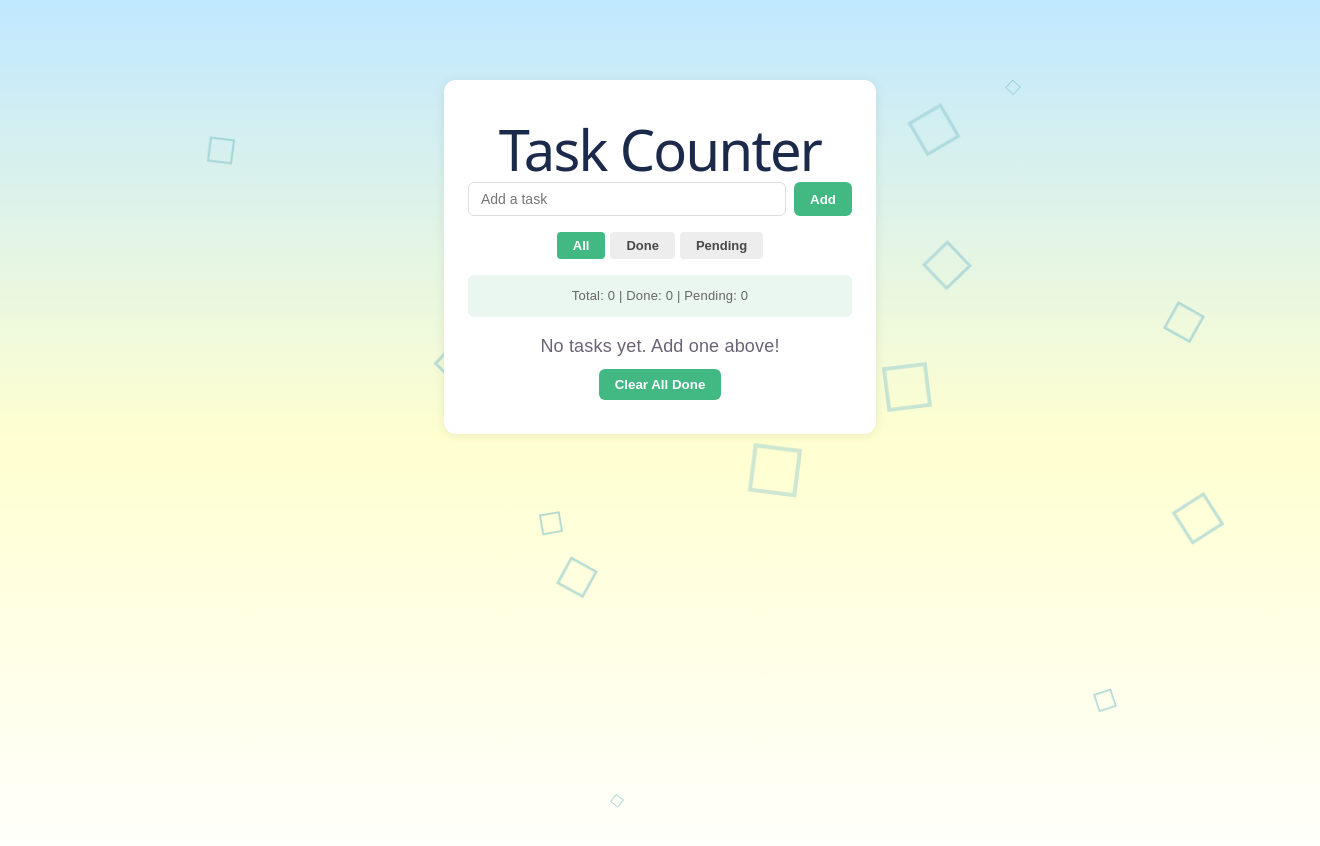
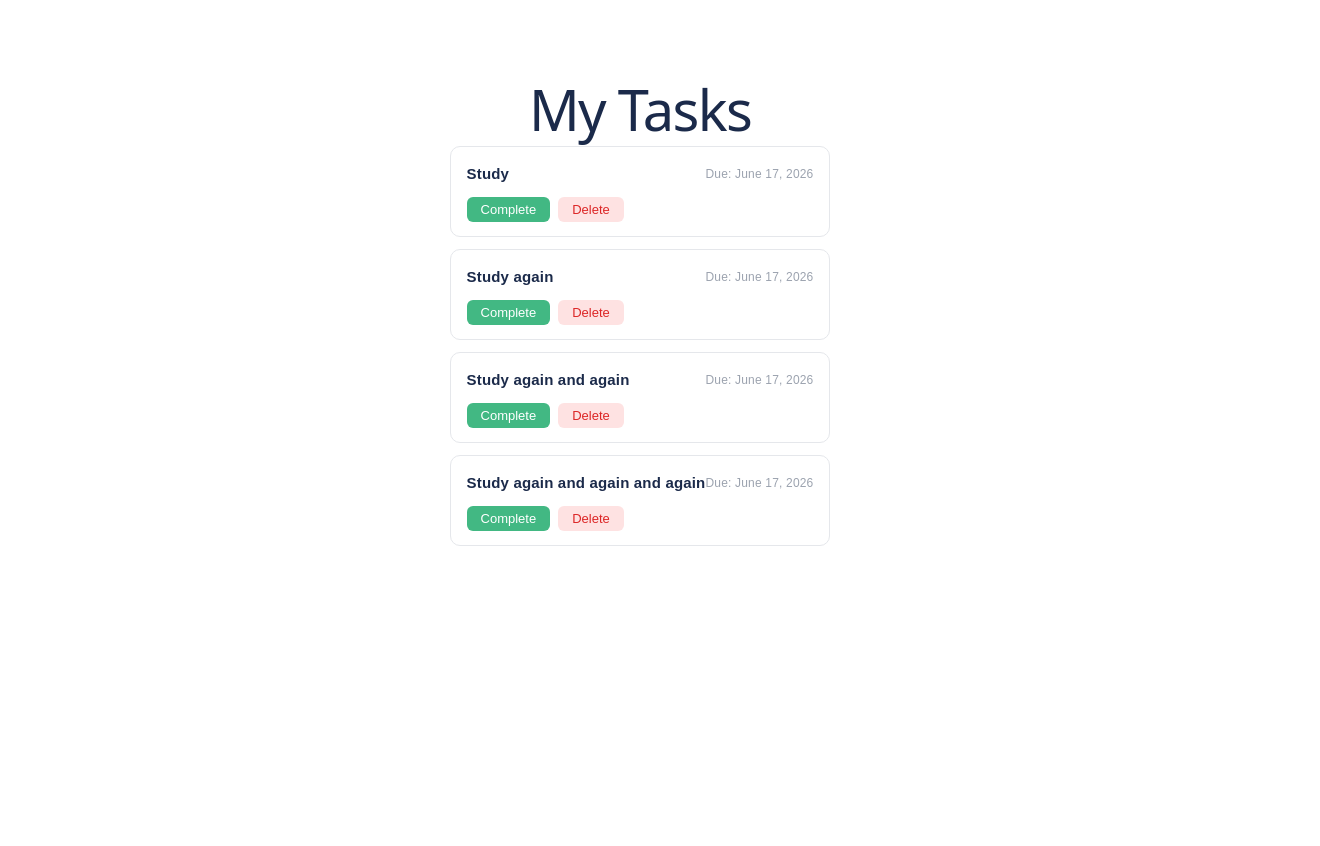
Before and after one commit to erennuevo/nuevo-liberenea-frontend, a Vue app: page / in a window 1280 px wide. Shown: the top 846 px of the page, 1320 px wide, since content can reach past the window. After the commit the page ends 800 px from the top, so only its background shows below. Built offline with nearby package versions, Linux system fonts and the light colour scheme.

Commit message:
Initial task 2

```diff
--- a/package.json
+++ b/package.json
@@ -15,8 +15,12 @@
     "@types/node": "^24.12.3",
     "@vitejs/plugin-vue": "^6.0.6",
     "@vue/tsconfig": "^0.9.1",
+    "eslint": "^8.57.1",
+    "prettier": "^3.8.4",
+    "prettier-eslint": "^16.4.2",
     "typescript": "~6.0.2",
     "vite": "^8.0.12",
+    "vue-eslint-parser": "^8.3.0",
     "vue-tsc": "^3.2.8"
   }
 }
--- a/src/App.vue
+++ b/src/App.vue
@@ -1,7 +1,7 @@
 <script setup lang="ts">
-import Task1 from './pages/Task1.vue'
+import Task2 from "./views/Task2.vue";
 </script>
 
 <template>
-  <Task1 />
+  <Task2 />
 </template>
--- /dev/null
+++ b/src/components/TaskCard.vue
@@ -0,0 +1,166 @@
+<!--
+=============================================================
+  DAY 2 ASSIGNMENT — Reusable TaskCard Component
+  Topic: Props, Emits, Slots, Component Lifecycle
+  Files: TaskCard.vue (child)  +  TaskListView.vue (parent)
+  Time: 60 minutes
+=============================================================
+
+OBJECTIVE
+---------
+Build a reusable TaskCard child component that accepts data as props
+and communicates back to the parent via custom events (emits). The
+parent renders a list of TaskCards and handles all state changes.
+
+WHAT TO BUILD — TaskCard.vue (this file)
+-----------------------------------------
+  1. Accept a "task" prop: { id, name, done, dueDate }
+  2. Display the task name and dueDate (via a named slot "meta")
+  3. Emit "complete" event (payload: task.id) when Complete/Undo clicked
+  4. Emit "delete" event (payload: task.id) when Delete clicked
+  5. Show "Complete" when task.done is false, "Undo" when true
+  6. Apply a visual style change when task.done is true
+
+WHAT TO BUILD — TaskListView.vue (see that file)
+-------------------------------------------------
+  1. Hold a tasks ref array with at least 3 sample tasks
+  2. Render a TaskCard for each task using v-for
+  3. Handle @complete → toggle that task's done property
+  4. Handle @delete → remove that task from the array
+  5. Fill the "meta" named slot with the due date
+
+REQUIREMENTS (Acceptance Criteria)
+------------------------------------
+  [x] TaskCard uses defineProps({ task: Object })
+  [x] TaskCard uses defineEmits(['complete', 'delete'])
+  [x] TaskCard has <slot name="meta" /> for optional metadata
+  [x] Parent passes :task="task" and listens @complete @delete
+  [x] Parent fills the slot with <template #meta>...</template>
+  [x] Data flows DOWN (props) and events flow UP (emits)
+  [x] Parent owns the state — TaskCard never mutates props directly
+
+EXTENSION (if you finish early)
+---------------------------------
+  - Add a priority badge prop (low/medium/high) with colour coding
+  - Add an edit mode: clicking the task name turns it into an input
+  - Emit an "update" event when the edited name is saved
+
+HINTS (read only if stuck)
+---------------------------
+  Hint 1: const props = defineProps({ task: { type: Object, required: true } })
+  Hint 2: const emit = defineEmits(['complete', 'delete'])
+  Hint 3: @click="emit('complete', props.task.id)"
+  Hint 4: In the parent — @complete="handleComplete"
+           function handleComplete(id) { find task by id, toggle done }
+  Hint 5: Named slot in child  → <slot name="meta" />
+           Fill in parent      → <template #meta>Due: {{ task.dueDate }}</template>
+  Hint 6: NEVER do this inside TaskCard: props.task.done = !props.task.done
+           That mutates a prop directly — Vue will warn you. Emit instead.
+=============================================================
+-->
+
+<!-- ─── TaskCard.vue ─── -->
+<script setup>
+// TODO 1: import defineProps and defineEmits (they are compiler macros — no import needed
+//          but you DO need to call them)
+import { defineProps, defineEmits } from "vue";
+
+// TODO 2: Define the task prop with type Object, required: true
+// const props = defineProps({ ... })
+const props = defineProps({
+  task: {
+    id: Date.now(),
+    name: String,
+    done: Boolean,
+    dueDate: String,
+  },
+});
+
+// TODO 3: Define emits for 'complete' and 'delete'
+// const emit = defineEmits([...])
+const emit = defineEmits(["complete", "delete"]);
+</script>
+
+<template>
+  <!-- TODO 4: Wrap everything in a div with class "task-card"
+               Add :class="{ completed: task.done }" to the wrapper div -->
+  <div class="task-card" :class="{ completed: task.done }">
+    <div class="task-header">
+      <!-- TODO 5: Display the task name -->
+      <span class="name">{{ task.name }}</span>
+
+      <!-- TODO 6: Add the named slot for metadata -->
+      <!-- <slot name="meta" /> -->
+      <div class="meta">
+        <slot name="meta" />
+      </div>
+    </div>
+
+    <div class="task-actions">
+      <!-- TODO 7: Add Complete/Undo button — text changes based on task.done -->
+      <!--         @click should emit 'complete' with task.id as payload -->
+
+      <button class="btn-complete" @click="emit('complete', props.task.id)">
+        {{ task.done ? "Undo" : "Complete" }}
+      </button>
+
+      <!-- TODO 8: Add Delete button — emits 'delete' with task.id -->
+      <button class="btn-delete" @click="emit('delete', props.task.id)">
+        Delete
+      </button>
+    </div>
+  </div>
+</template>
+
+<style scoped>
+.task-card {
+  background: white;
+  border: 1px solid #e5e7eb;
+  border-radius: 10px;
+  padding: 14px 16px;
+  margin-bottom: 12px;
+  transition: all 0.2s;
+}
+.task-card.completed {
+  background: #f0fdf4;
+  border-color: #86efac;
+  opacity: 0.8;
+}
+.task-header {
+  display: flex;
+  justify-content: space-between;
+  align-items: center;
+  margin-bottom: 10px;
+}
+.task-header span.name {
+  font-weight: 600;
+  font-size: 15px;
+  color: #1b2a4a;
+}
+.task-header .meta {
+  font-size: 12px;
+  color: #9ca3af;
+}
+.task-actions {
+  display: flex;
+  gap: 8px;
+}
+.btn-complete {
+  padding: 5px 14px;
+  background: #42b883;
+  color: white;
+  border: none;
+  border-radius: 6px;
+  cursor: pointer;
+  font-size: 13px;
+}
+.btn-delete {
+  padding: 5px 14px;
+  background: #fee2e2;
+  color: #dc2626;
+  border: none;
+  border-radius: 6px;
+  cursor: pointer;
+  font-size: 13px;
+}
+</style>
--- a/src/pages/Task1.vue
+++ b/src/views/Task1.vue
@@ -59,18 +59,22 @@ FILE STRUCTURE (this is a single-file component)
 -->
 
 <script setup>
-import { ref, computed } from 'vue'
+import { ref, computed } from "vue";
 
 // [x] TODO 1: Create a ref for the text input value (initial value: '')
-const newTaskName = ref('')
+const newTaskName = ref("");
 
 // [x] TODO 2: Create a ref for the tasks array (initial value: [])
-const tasks = ref([])
+const tasks = ref([]);
 
 // [x] TODO 3: Create computed() values for total, done, and pending counts
-const totalCount  = computed(() => tasks.value.length)
-const doneCount   = computed(() => tasks.value.filter(task => task.done === true).length)
-const pendingCount = computed(() => tasks.value.filter(task => task.done === false).length)
+const totalCount = computed(() => tasks.value.length);
+const doneCount = computed(
+  () => tasks.value.filter((task) => task.done === true).length,
+);
+const pendingCount = computed(
+  () => tasks.value.filter((task) => task.done === false).length,
+);
 
 // [x] TODO 4: Write the addTask() function
 // - Prevent empty tasks
@@ -79,77 +83,72 @@ const pendingCount = computed(() => tasks.value.filter(task => task.done === fal
 // + Added priority
 function addTask() {
   if (newTaskName.value.trim().length === 0) {
-    window.alert("Please enter a valid task.")
-    return
+    window.alert("Please enter a valid task.");
+    return;
   }
-  tasks.value.push(
-    {
+  tasks.value.push({
     id: Date.now(),
     name: newTaskName.value,
     done: false,
-				priority: newPriority.value
-    }
-  )
-  newTaskName.value = ''
+    priority: newPriority.value,
+  });
+  newTaskName.value = "";
 }
 
 // [x] TODO 5: Write toggleTask(id) — flip task.done for the matching task
 function toggleTask(id) {
-  const task = tasks.value.find(task => task.id === id)
-  task.done = !task.done
+  const task = tasks.value.find((task) => task.id === id);
+  task.done = !task.done;
 }
 
 // [x] TODO 6: Write removeTask(id) — filter out the task with this id
 function removeTask(id) {
-  tasks.value = tasks.value.filter(task => task.id !== id)
+  tasks.value = tasks.value.filter((task) => task.id !== id);
 }
 
 // BONUS 1: Filter completed and pending tasks
 // Ref for filter
-const filter = ref('all')
+const filter = ref("all");
 
 // Helper function to change current filter
 function setFilter(inputFilter) {
-	filter.value = inputFilter
+  filter.value = inputFilter;
 }
 
 // Return a filtered list based on currently selected filter
 const filteredTasks = computed(() => {
-	if (filter.value === 'all') {
-		return tasks.value
+  if (filter.value === "all") {
+    return tasks.value;
+  } else if (filter.value === "done") {
+    return tasks.value.filter((task) => task.done === true);
+  } else if (filter.value === "pending") {
+    return tasks.value.filter((task) => task.done === false);
   }
-	else if (filter.value === 'done') {
-		return tasks.value.filter(task => task.done === true)
-	}
-	else if (filter.value === 'pending') {
-		return tasks.value.filter(task => task.done === false)
-	}
-})
+});
 
 // BONUS 2: Clear all done tasks
 // Filter out the task list to include only unfinished tasks
 function clearDone() {
-	tasks.value = tasks.value.filter(task => task.done === false)
+  tasks.value = tasks.value.filter((task) => task.done === false);
 }
 
 // BONUS 3: Ref for priority level
-const newPriority = ref('Low')
+const newPriority = ref("Low");
 
 // For custom design
-const staticBackgroundBoxes = []
+const staticBackgroundBoxes = [];
 
 // Create 15 floating boxes with random positions and movements
 for (let i = 0; i < 15; i++) {
   staticBackgroundBoxes.push({
     style: {
-      '--top': `${Math.floor(Math.random() * 85) + 5}%`,
-      '--left': `${Math.floor(Math.random() * 85) + 5}%`,
-      '--delay': `${Math.random() * 5}s`,
-      '--duration': `${Math.floor(Math.random() * 6) + 7}s`
+      "--top": `${Math.floor(Math.random() * 85) + 5}%`,
+      "--left": `${Math.floor(Math.random() * 85) + 5}%`,
+      "--delay": `${Math.random() * 5}s`,
+      "--duration": `${Math.floor(Math.random() * 6) + 7}s`,
+    },
+  });
 }
-  })
-}
-
 </script>
 
 <template>
@@ -171,14 +170,30 @@ for (let i = 0; i < 15; i++) {
       <!-- [x] TODO 8: Add an "Add Task" button with @click="addTask" -->
       <div class="input-row">
         <!-- your input and button here -->
-				<input v-model="newTaskName" @keyup.enter="addTask" placeholder="Add a task"/>
+        <input
+          v-model="newTaskName"
+          @keyup.enter="addTask"
+          placeholder="Add a task"
+        />
         <button @click="addTask">Add</button>
       </div>
 
       <div class="filters">
-				<button :class="{ active: filter === 'all'}" @click="setFilter('all')">All</button>
-				<button :class="{ active: filter === 'done'}" @click="setFilter('done')">Done</button>
-				<button :class="{ active: filter === 'pending'}" @click="setFilter('pending')">Pending</button>
+        <button :class="{ active: filter === 'all' }" @click="setFilter('all')">
+          All
+        </button>
+        <button
+          :class="{ active: filter === 'done' }"
+          @click="setFilter('done')"
+        >
+          Done
+        </button>
+        <button
+          :class="{ active: filter === 'pending' }"
+          @click="setFilter('pending')"
+        >
+          Pending
+        </button>
       </div>
 
       <!-- [x] TODO 9: Display the stats bar using your computed values -->
@@ -198,10 +213,9 @@ for (let i = 0; i < 15; i++) {
       <!-- Each item needs: checkbox (v-model), task name (:class done), remove button -->
       <ul class="task-list">
         <li v-for="task in filteredTasks" :key="task.id">
+          <input type="checkbox" v-model="task.done" />
 
-					<input type="checkbox" v-model="task.done"/>
-
-					<span :class="{done: task.done}">{{ task.name }}</span>
+          <span :class="{ done: task.done }">{{ task.name }}</span>
 
           <select v-model="task.priority" :class="task.priority">
             <option disabled value="">Priority</option>
@@ -222,9 +236,13 @@ for (let i = 0; i < 15; i++) {
 </template>
 
 <style scoped>
-
 .bg {
-	background: linear-gradient(0deg, white 0%, rgb(255, 255, 208) 50%, rgb(192, 232, 255) 100%);
+  background: linear-gradient(
+    0deg,
+    white 0%,
+    rgb(255, 255, 208) 50%,
+    rgb(192, 232, 255) 100%
+  );
   position: absolute;
   margin: 0;
   padding: 40px 20px;
@@ -267,13 +285,16 @@ for (let i = 0; i < 15; i++) {
   padding: 24px;
   background: white;
   border-radius: 12px;
-  box-shadow: 0 2px 12px rgba(0,0,0,0.08);
+  box-shadow: 0 2px 12px rgba(0, 0, 0, 0.08);
   max-width: 30%;
   position: relative;
   z-index: 10;
 }
 
-h1 { color: #1B2A4A; margin-bottom: 20px; }
+h1 {
+  color: #1b2a4a;
+  margin-bottom: 20px;
+}
 
 .input-row {
   display: flex;
@@ -291,7 +312,7 @@ h1 { color: #1B2A4A; margin-bottom: 20px; }
 
 .input-row button {
   padding: 8px 16px;
-  background: #42B883;
+  background: #42b883;
   color: white;
   border: none;
   border-radius: 6px;
@@ -373,7 +394,7 @@ h1 { color: #1B2A4A; margin-bottom: 20px; }
 }
 
 .filters button.active {
-  background-color: #42B883;
+  background-color: #42b883;
   border: none;
   border-radius: 4px;
   color: white;
@@ -390,28 +411,27 @@ select {
 
 select.high {
   background-color: rgb(255, 203, 203);
-	color: rgb(134, 19, 19)
+  color: rgb(134, 19, 19);
 }
 
 select.medium {
   background-color: rgb(255, 235, 173);
-	color: rgb(143, 111, 17)
+  color: rgb(143, 111, 17);
 }
 
 select.low {
   background-color: rgb(175, 224, 181);
-	color: rgb(17, 92, 26)
+  color: rgb(17, 92, 26);
 }
 
 .clear-button {
   margin: 10px;
   padding: 8px 16px;
-  background: #42B883;
+  background: #42b883;
   color: white;
   border: none;
   border-radius: 6px;
   cursor: pointer;
   font-weight: bold;
 }
-
 </style>
--- /dev/null
+++ b/src/views/Task2.vue
@@ -0,0 +1,75 @@
+<!--
+=============================================================
+  DAY 2 ASSIGNMENT — TaskListView.vue (Parent Component)
+  This file renders a list of TaskCard components.
+=============================================================
+-->
+<script setup>
+import { ref } from "vue";
+import TaskCard from "../components/TaskCard.vue";
+
+// TODO 1: Create a ref() tasks array with at least 3 sample tasks
+// Each task: { id, name, done, dueDate }
+const tasks = ref([
+  { id: 1, name: "Study", done: false, dueDate: "June 17, 2026" },
+  { id: 2, name: "Study again", done: false, dueDate: "June 17, 2026" },
+  {
+    id: 3,
+    name: "Study again and again",
+    done: false,
+    dueDate: "June 17, 2026",
+  },
+  {
+    id: 4,
+    name: "Study again and again and again",
+    done: false,
+    dueDate: "June 17, 2026",
+  },
+]);
+
+// TODO 2: Write handleComplete(id) — toggle the done state of the task with this id
+function handleComplete(id) {
+  const task = tasks.value.find((task) => task.id === id);
+  task.done = !task.done;
+}
+
+// TODO 3: Write handleDelete(id) — remove the task with this id from the array
+function handleDelete(id) {
+  tasks.value = tasks.value.filter((task) => task.id !== id);
+}
+</script>
+
+<template>
+  <div class="task-list-view">
+    <h1>My Tasks</h1>
+
+    <!-- TODO 4: Render a <TaskCard> for each task using v-for
+         - Pass :task="task" as a prop
+         - Listen @complete="handleComplete"
+         - Listen @delete="handleDelete"
+         - Fill the "meta" named slot with the due date
+    -->
+    <TaskCard
+      v-for="task in tasks"
+      :key="task.id"
+      :task="task"
+      @complete="handleComplete"
+      @delete="handleDelete"
+    >
+      <template #meta> Due: {{ task.dueDate }} </template>
+    </TaskCard>
+  </div>
+</template>
+
+<style scoped>
+.task-list-view {
+  max-width: 520px;
+  margin: 40px auto;
+  padding: 24px;
+  font-family: Arial, sans-serif;
+}
+h1 {
+  color: #1b2a4a;
+  margin-bottom: 24px;
+}
+</style>
```
Also changed, not shown: 1 other file (tests, documents, lock files or other folders). Lines whose indentation alone changed are shown as unchanged.
